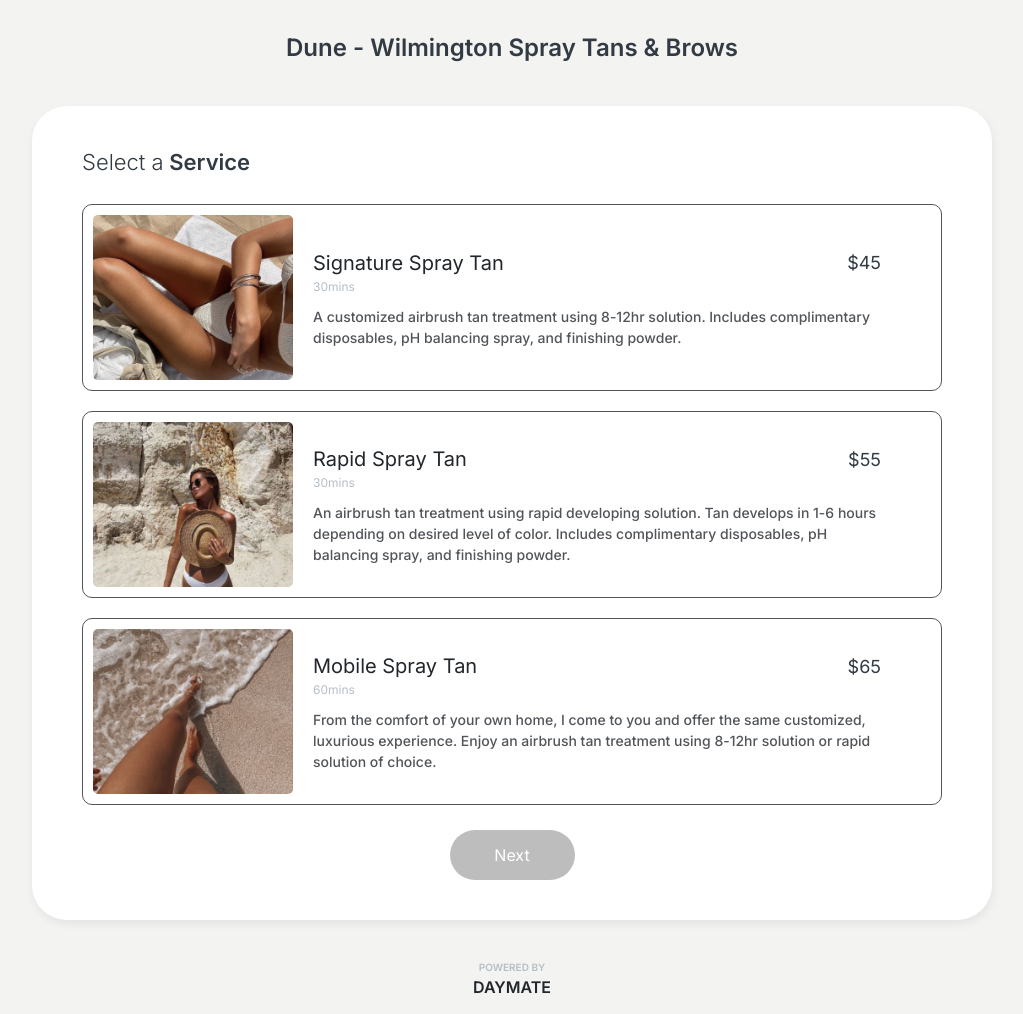
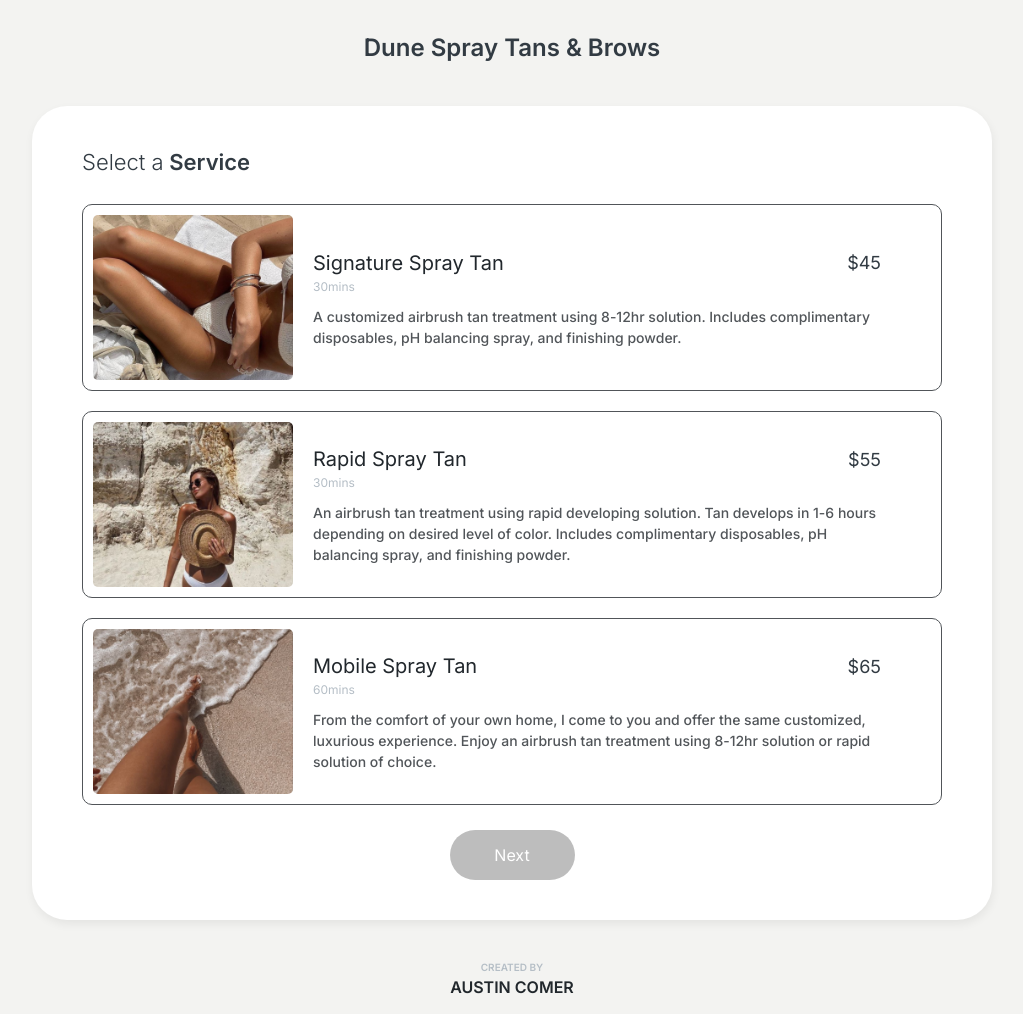
Before and after one commit to austincomer/booking-app, a Next.js app: page /duneskn in a window 1280 px wide. Shown: the whole page, without its empty margins (128-1151 px from the left). Built offline with nearby package versions, Linux system fonts and the light colour scheme.

Commit message:
Updated header and footer copy

```diff
--- a/app/duneskn/page.jsx
+++ b/app/duneskn/page.jsx
@@ -11,14 +11,14 @@ export default function Home() {
 
       <div className={styles.content}>
         <header>
-          <h1 className={styles.h1}>Dune - Wilmington Spray Tans & Brows</h1>
+          <h1 className={styles.h1}>Dune Spray Tans & Brows</h1>
         </header>
 
         <AppointmentForm />
 
         <footer>
-          <p className={styles.footerP1}>Powered by</p>
-          <p className={styles.footerP2}>DayMate</p>
+          <p className={styles.footerP1}>Created by</p>
+          <p className={styles.footerP2}>Austin Comer</p>
         </footer>
       </div>
 
```
